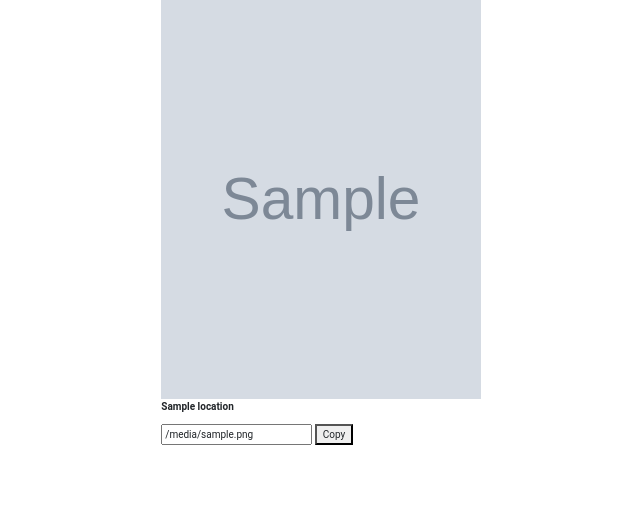
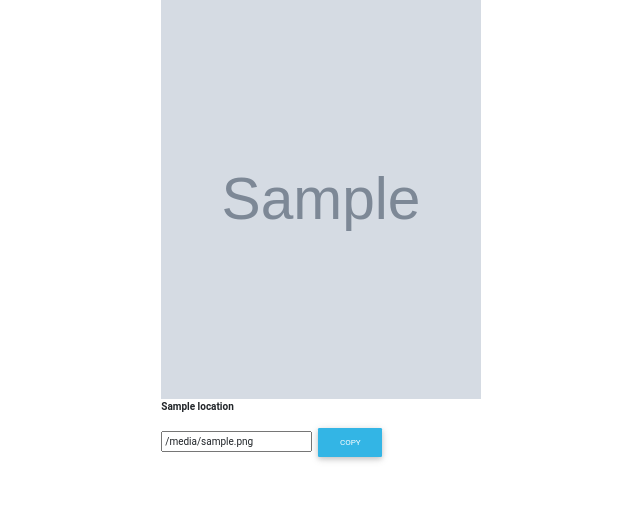
Before and after one commit to lydiah2015/eGallery, a Django app: page / in a window 1280 px wide. Shown: the part 133-657 px from the top of the page, without its empty margins (330-970 px from the left). Run offline with Django 3.2, Linux system fonts and the light colour scheme; tables that the repository leaves empty hold one stand-in row (values such as "Sample post"); grey boxes marked "Sample" are stand-in pictures; some libraries are stand-ins or nearby versions.

Commit message:
added css

```diff
--- a/images/templates/all-photos/today-photos.html
+++ b/images/templates/all-photos/today-photos.html
@@ -17,7 +17,7 @@
       <img class="Image" style='width:40vh; height:50vh;' src="{{image.image.url}}" alt="image">
     </a>
   <p><b>{{image.location}}</b></p>
-  <input type="text" value="{{image.image.url}}" id="link"> <button type="button" onclick="CopyFun()">Copy</button>
+  <input type="text" value="{{image.image.url}}" id="link"> <button type="button" onclick="CopyFun()"class="btn btn-info">Copy</button>
   </div>
   {% endfor %}
   {% endblock %}
```
